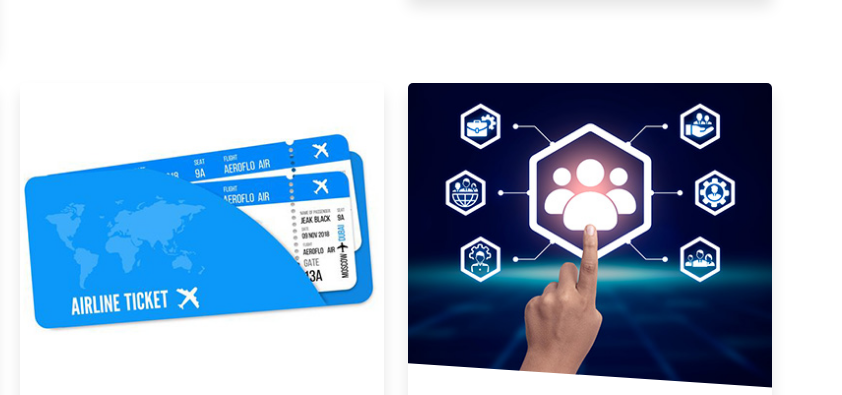
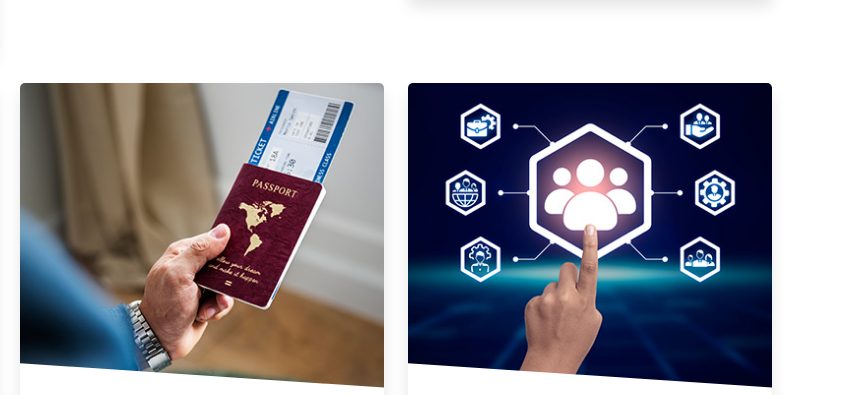
Before and after one commit to mani0724/rb, a plain HTML site: page International.html in a window 1280 px wide. Shown: the part 1859-2254 px from the top of the page, 438-1280 px from the left. Drawn offline with nearby package versions, Linux system fonts and the light colour scheme; files whose address does not match are found by name.

Commit message:
Update International.html

```diff
--- a/International.html
+++ b/International.html
@@ -415,7 +415,7 @@
 			<div class="news-block-four col-lg-4 col-md-6 col-sm-12">
 				<div class="inner-box">
 					<div class="image">
-						<a href="#"><img src="images/gallery/Passport service.jpg" alt="" /></a>
+						<a href="#"><img src="images/Imags/Passportservice.jpg" alt="" /></a>
 					</div>
 					<div class="lower-content">
 
```
